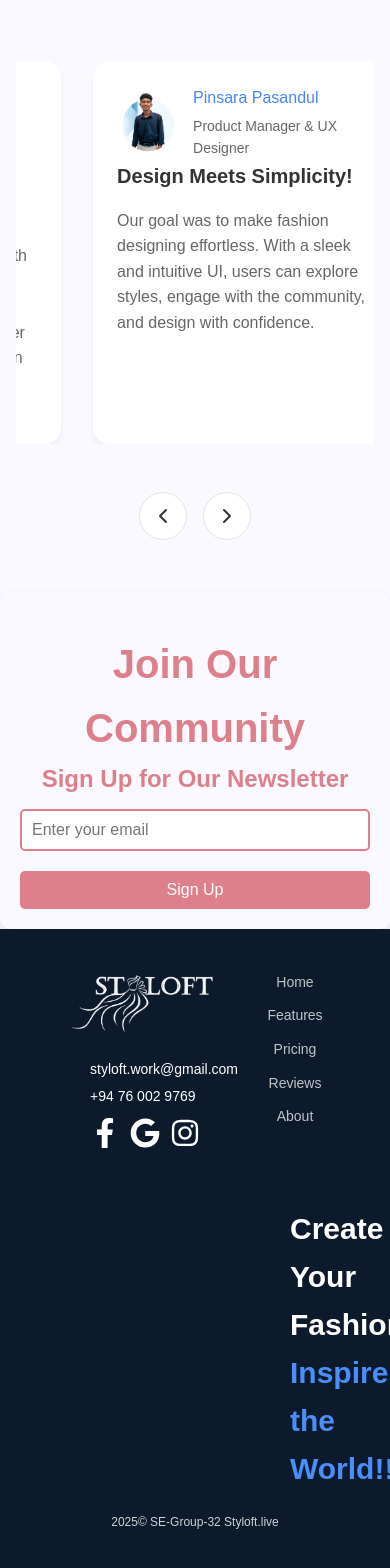
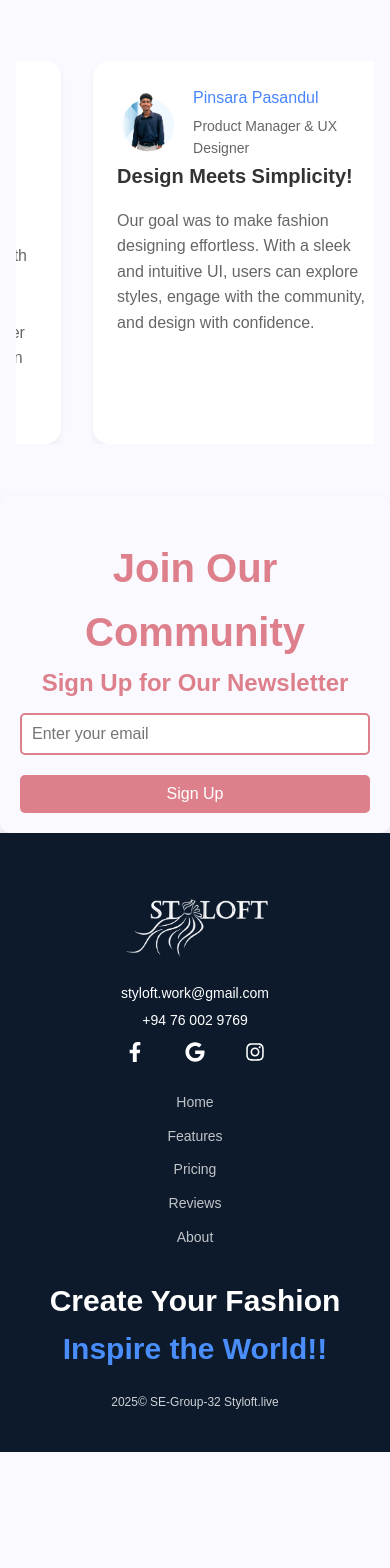
Before and after one commit to Pinsara20/Styloft_Marketing_Web, a React (Vite) app: page / in a window 390 px wide. Shown: the part 6737-8305 px from the top of the page. After the commit the page ends 8189 px from the top, so only its background shows below. Built offline with nearby package versions, Linux system fonts and the light colour scheme.

Commit message:
update css and About.jsx

```diff
--- a/src/assets/css/about.css
+++ b/src/assets/css/about.css
@@ -35,6 +35,10 @@
     display: flex;
     width: max-content;
     animation: scroll 50s linear infinite;
+}
+
+.story-cards-wrapper:hover .story-cards {
+    animation-play-state: paused;
 }
 
 @keyframes scroll {
--- a/src/assets/css/footer.css
+++ b/src/assets/css/footer.css
@@ -110,3 +110,37 @@
 .scroll-to-top.show {
     display: flex;
 }
+
+/* Responsive Styles */
+@media (max-width: 768px) {
+    .footer-container {
+        flex-direction: column;
+        align-items: center;
+        text-align: center;
+    }
+
+    .footer-left,
+    .footer-middle,
+    .footer-right {
+        max-width: 100%;
+        margin-top: 20px;
+    }
+
+    .footer-right h2 {
+        margin-left: 0;
+    }
+
+    .highlight {
+        margin-left: 0;
+    }
+
+    .footer-email,
+    .footer-phone,
+    .footer-social-icons {
+        margin-left: 0;
+    }
+    .social-logo{
+        width: 20px;
+        margin-left: 30px;
+    }
+}
--- a/src/assets/css/home.css
+++ b/src/assets/css/home.css
@@ -115,6 +115,32 @@ body {
 }
 
 /* Responsive Styles */
+@media (max-width: 1024px) {
+    .intro {
+        margin-left: 15%;
+        margin-bottom: 60px;
+    }
+
+    .intro h1 {
+        font-size: 5rem;
+    }
+
+    .typed-text {
+        margin-top: 50px;
+        font-size: 1.8rem;
+    }
+
+    .home-buttons {
+        margin-top: -170px;
+        margin-left: 15%;
+    }
+
+    .modern-button {
+        padding: 12px 25px;
+        font-size: 0.95rem;
+    }
+}
+
 @media (max-width: 768px) {
     .intro {
         margin-left: 10%;
--- a/src/assets/css/navbar.css
+++ b/src/assets/css/navbar.css
@@ -113,4 +113,8 @@
     .navbar-links button {
         font-size: 0.9rem;
     }
+
+    .navbar-links{
+        right: -95%;
+    }
 }
--- a/src/components/About.jsx
+++ b/src/components/About.jsx
@@ -69,13 +69,6 @@ const StoryCard = ({ member }) => (
 export default function TeamStories() {
     const [scrollPosition, setScrollPosition] = useState(0);
 
-    const handleScrollLeft = () => {
-        setScrollPosition(prevPosition => Math.min(prevPosition + 300, 0)); // Adjust the value as needed
-    };
-
-    const handleScrollRight = () => {
-        setScrollPosition(prevPosition => prevPosition - 300); // Adjust the value as needed
-    };
 
     return (
         <div className="team-container">
@@ -95,18 +88,6 @@ export default function TeamStories() {
                 </div>
             </div>
 
-            <div className="navigation-buttons">
-                <button className="nav-button" onClick={handleScrollLeft}>
-                    <svg xmlns="http://www.w3.org/2000/svg" width="24" height="24" viewBox="0 0 24 24" fill="none" stroke="currentColor" strokeWidth="2" strokeLinecap="round" strokeLinejoin="round">
-                        <path d="M15 18l-6-6 6-6" />
-                    </svg>
-                </button>
-                <button className="nav-button" onClick={handleScrollRight}>
-                    <svg xmlns="http://www.w3.org/2000/svg" width="24" height="24" viewBox="0 0 24 24" fill="none" stroke="currentColor" strokeWidth="2" strokeLinecap="round" strokeLinejoin="round">
-                        <path d="M9 18l6-6-6-6" />
-                    </svg>
-                </button>
-            </div>
         </div>
     );
 }
```
